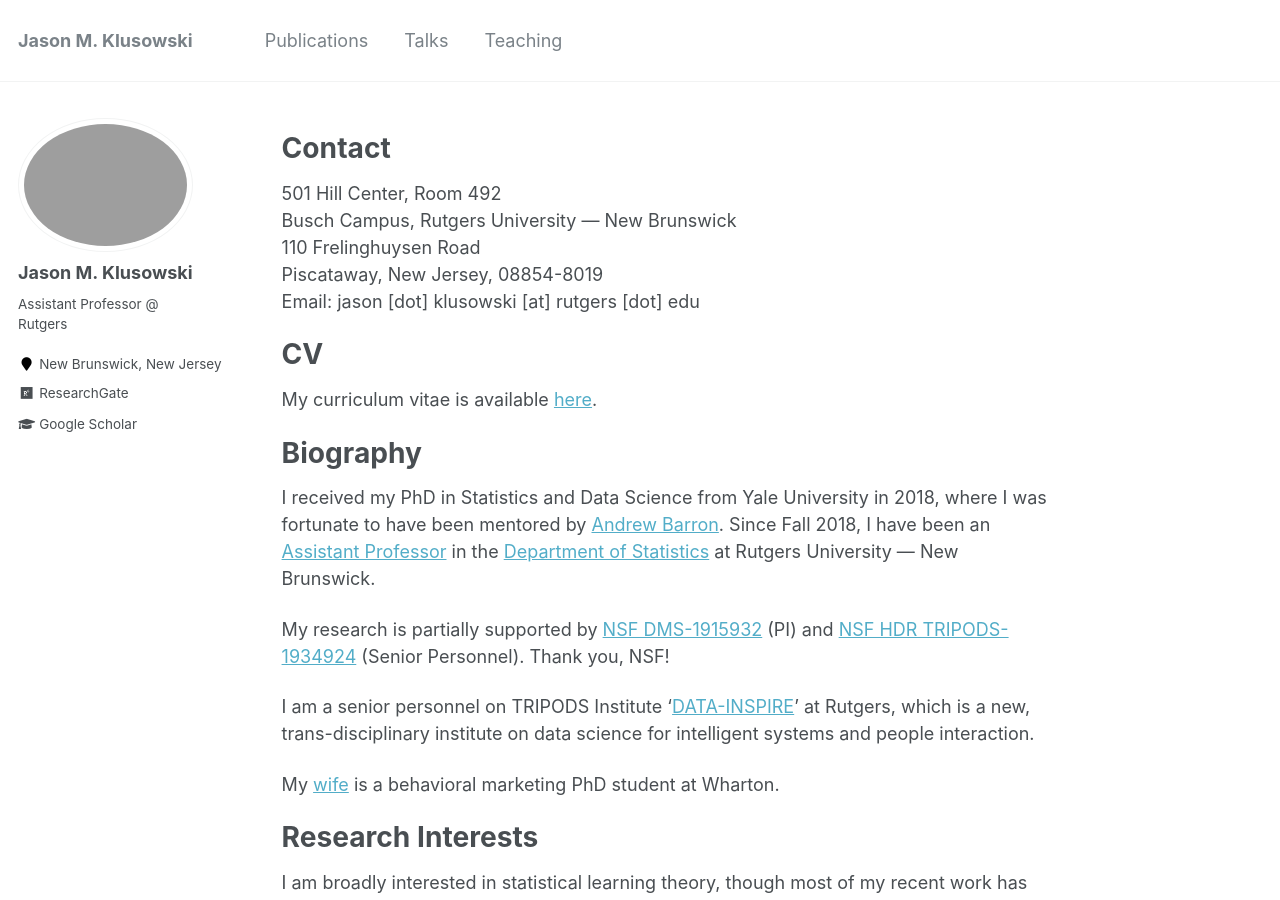
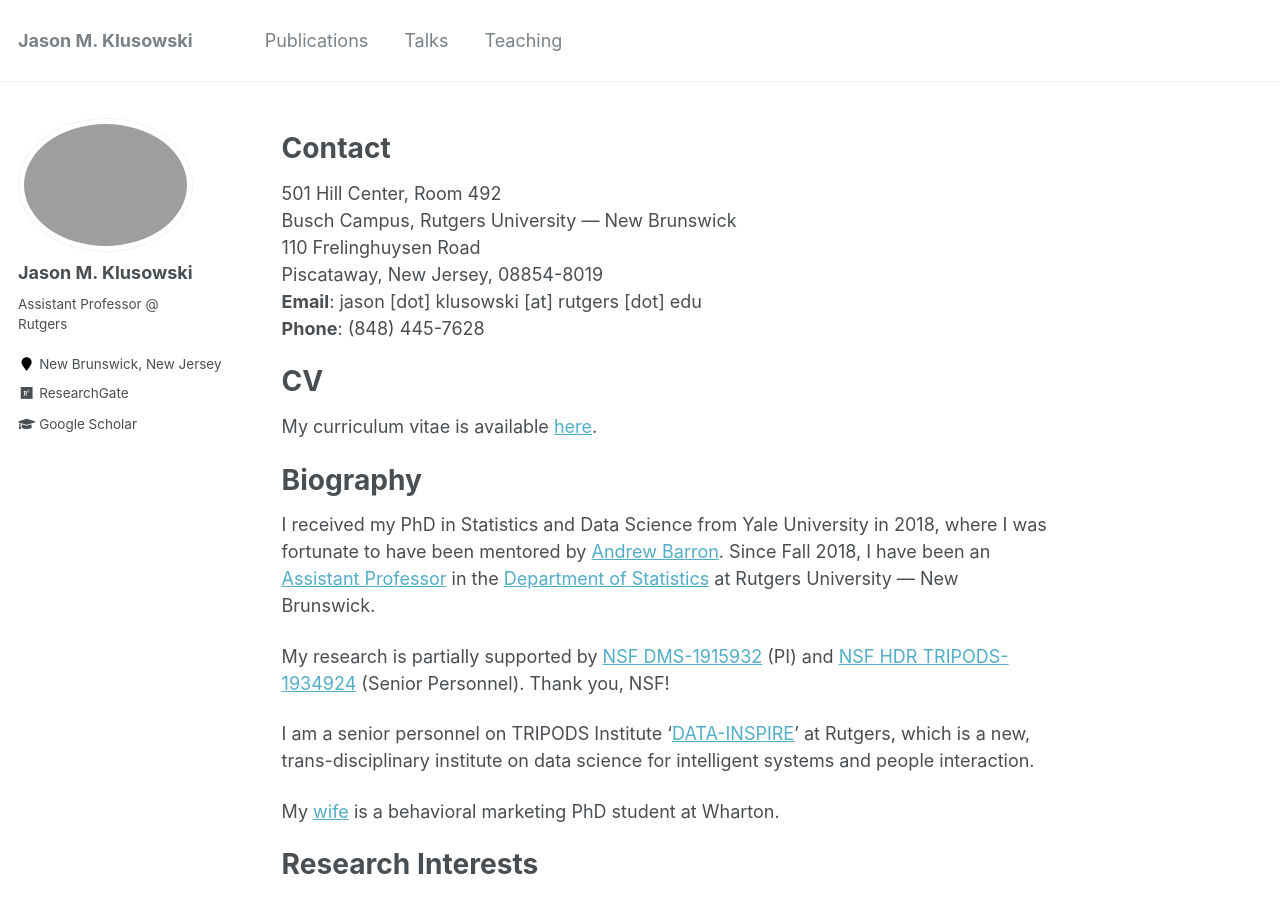
Before and after one commit to jasonklusowski/jasonklusowski.github.io, a Jekyll site: the page built from _pages/about.md, in a window 1280 px wide and 900 px high. Built offline with Jekyll 4.4.1, drawn with Linux system fonts in a browser that asks for light colours.

Commit message:
Update about.md

```diff
--- a/_pages/about.md
+++ b/_pages/about.md
@@ -15,7 +15,8 @@ Contact
  Busch Campus, Rutgers University — New Brunswick<br />
  110 Frelinghuysen Road<br />
  Piscataway, New Jersey, 08854-8019<br />
- Email: jason [dot] klusowski [at] rutgers [dot] edu<br />
+ **Email**: jason [dot] klusowski [at] rutgers [dot] edu<br />
+ **Phone**: (848) 445-7628
 
 CV
 ======
```
